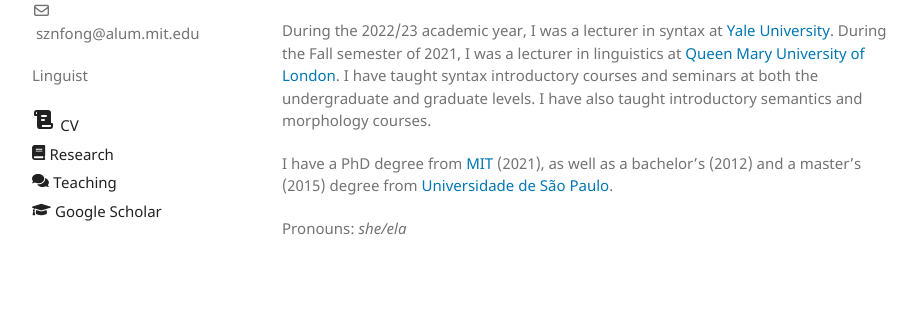
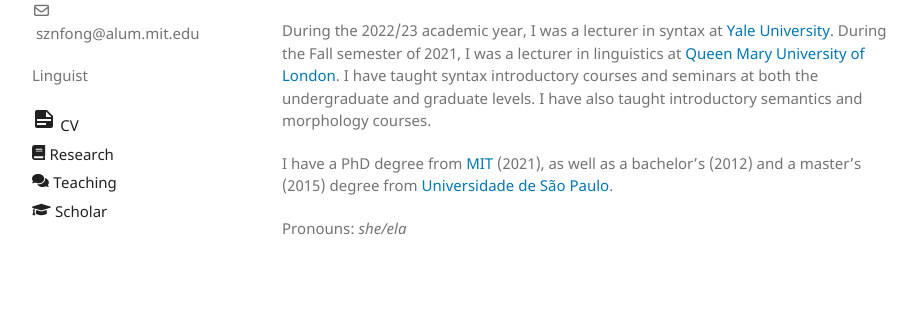
Before and after one commit to sznfng/sznfng.github.io, a Jekyll site: the page built from index.md, in a window 1280 px wide. Shown: the part 149-459 px from the top of the page, without its empty margins (178-1095 px from the left). Built offline with Jekyll 4.4.1, drawn with Linux system fonts in a browser that asks for light colours.

Commit message:
Update _config.yml

```diff
--- a/_config.yml
+++ b/_config.yml
@@ -13,7 +13,7 @@ plugins:
 # You can find fonts from https://iconify.design or https://fontawesome.com. Below is just an example illustrating how to use custom icons
 sidebar:
   - name: CV
-    icon: <svg xmlns="http://www.w3.org/2000/svg" width="24" height="24" viewBox="0 0 24 24"><g fill="none"><path d="M24 0v24H0V0h24ZM12.593 23.258l-.011.002l-.071.035l-.02.004l-.014-.004l-.071-.035c-.01-.004-.019-.001-.024.005l-.004.01l-.017.428l.005.02l.01.013l.104.074l.015.004l.012-.004l.104-.074l.012-.016l.004-.017l-.017-.427c-.002-.01-.009-.017-.017-.018Zm.265-.113l-.013.002l-.185.093l-.01.01l-.003.011l.018.43l.005.012l.008.007l.201.093c.012.004.023 0 .029-.008l.004-.014l-.034-.614c-.003-.012-.01-.02-.02-.022Zm-.715.002a.023.023 0 0 0-.027.006l-.006.014l-.034.614c0 .012.007.02.017.024l.015-.002l.201-.093l.01-.008l.004-.011l.017-.43l-.003-.012l-.01-.01l-.184-.092Z"/><path fill="currentColor" d="M16 3a3 3 0 0 1 2.995 2.824L19 6v10h.75c.647 0 1.18.492 1.244 1.122l.006.128V19a3 3 0 0 1-2.824 2.995L18 22H8a3 3 0 0 1-2.995-2.824L5 19V9H3.25a1.25 1.25 0 0 1-1.244-1.122L2 7.75V6a3 3 0 0 1 2.824-2.995L5 3h11Zm3 15h-9v1c0 .35-.06.687-.17 1H18a1 1 0 0 0 1-1v-1Zm-7-6h-2a1 1 0 0 0-.117 1.993L10 14h2a1 1 0 0 0 .117-1.993L12 12Zm2-4h-4a1 1 0 0 0 0 2h4a1 1 0 1 0 0-2ZM5 5a1 1 0 0 0-1 1v1h1V5Z"/></g></svg>
+    icon: <svg xmlns="http://www.w3.org/2000/svg" width="24" height="24" viewBox="0 0 24 24"><path fill="currentColor" d="M14 10h5.5L14 4.5V10M5 3h10l6 6v10a2 2 0 0 1-2 2H5a2 2 0 0 1-2-2V5c0-1.11.89-2 2-2m0 9v2h14v-2H5m0 4v2h9v-2H5Z"/></svg>
     link: /CV_sfong.pdf
   - name: Research
     icon: <svg xmlns="http://www.w3.org/2000/svg" aria-hidden="true" role="img" width="0.88em" height="1em" preserveAspectRatio="xMidYMid meet" viewBox="0 0 448 512"><path fill="currentColor" d="M448 360V24c0-13.3-10.7-24-24-24H96C43 0 0 43 0 96v320c0 53 43 96 96 96h328c13.3 0 24-10.7 24-24v-16c0-7.5-3.5-14.3-8.9-18.7c-4.2-15.4-4.2-59.3 0-74.7c5.4-4.3 8.9-11.1 8.9-18.6zM128 134c0-3.3 2.7-6 6-6h212c3.3 0 6 2.7 6 6v20c0 3.3-2.7 6-6 6H134c-3.3 0-6-2.7-6-6v-20zm0 64c0-3.3 2.7-6 6-6h212c3.3 0 6 2.7 6 6v20c0 3.3-2.7 6-6 6H134c-3.3 0-6-2.7-6-6v-20zm253.4 250H96c-17.7 0-32-14.3-32-32c0-17.6 14.4-32 32-32h285.4c-1.9 17.1-1.9 46.9 0 64z"/></svg>
@@ -21,7 +21,7 @@ sidebar:
   - name: Teaching
     icon: <svg xmlns="http://www.w3.org/2000/svg" aria-hidden="true" role="img" width="1.13em" height="1em" preserveAspectRatio="xMidYMid meet" viewBox="0 0 576 512"><path fill="currentColor" d="M416 192c0-88.4-93.1-160-208-160S0 103.6 0 192c0 34.3 14.1 65.9 38 92c-13.4 30.2-35.5 54.2-35.8 54.5c-2.2 2.3-2.8 5.7-1.5 8.7S4.8 352 8 352c36.6 0 66.9-12.3 88.7-25c32.2 15.7 70.3 25 111.3 25c114.9 0 208-71.6 208-160zm122 220c23.9-26 38-57.7 38-92c0-66.9-53.5-124.2-129.3-148.1c.9 6.6 1.3 13.3 1.3 20.1c0 105.9-107.7 192-240 192c-10.8 0-21.3-.8-31.7-1.9C207.8 439.6 281.8 480 368 480c41 0 79.1-9.2 111.3-25c21.8 12.7 52.1 25 88.7 25c3.2 0 6.1-1.9 7.3-4.8c1.3-2.9.7-6.3-1.5-8.7c-.3-.3-22.4-24.2-35.8-54.5z"/></svg>
     link: /teaching
-  - name: Google Scholar
+  - name: Scholar
     icon: <svg xmlns="http://www.w3.org/2000/svg" aria-hidden="true" role="img" width="1.25em" height="1em" preserveAspectRatio="xMidYMid meet" viewBox="0 0 640 512"><path fill="currentColor" d="M622.34 153.2L343.4 67.5c-15.2-4.67-31.6-4.67-46.79 0L17.66 153.2c-23.54 7.23-23.54 38.36 0 45.59l48.63 14.94c-10.67 13.19-17.23 29.28-17.88 46.9C38.78 266.15 32 276.11 32 288c0 10.78 5.68 19.85 13.86 25.65L20.33 428.53C18.11 438.52 25.71 448 35.94 448h56.11c10.24 0 17.84-9.48 15.62-19.47L82.14 313.65C90.32 307.85 96 298.78 96 288c0-11.57-6.47-21.25-15.66-26.87c.76-15.02 8.44-28.3 20.69-36.72L296.6 284.5c9.06 2.78 26.44 6.25 46.79 0l278.95-85.7c23.55-7.24 23.55-38.36 0-45.6zM352.79 315.09c-28.53 8.76-52.84 3.92-65.59 0l-145.02-44.55L128 384c0 35.35 85.96 64 192 64s192-28.65 192-64l-14.18-113.47l-145.03 44.56z"/></svg>
     link: https://scholar.google.com/citations?user=2IBXsDsAAAAJ&hl=en&oi=sra
 
```
